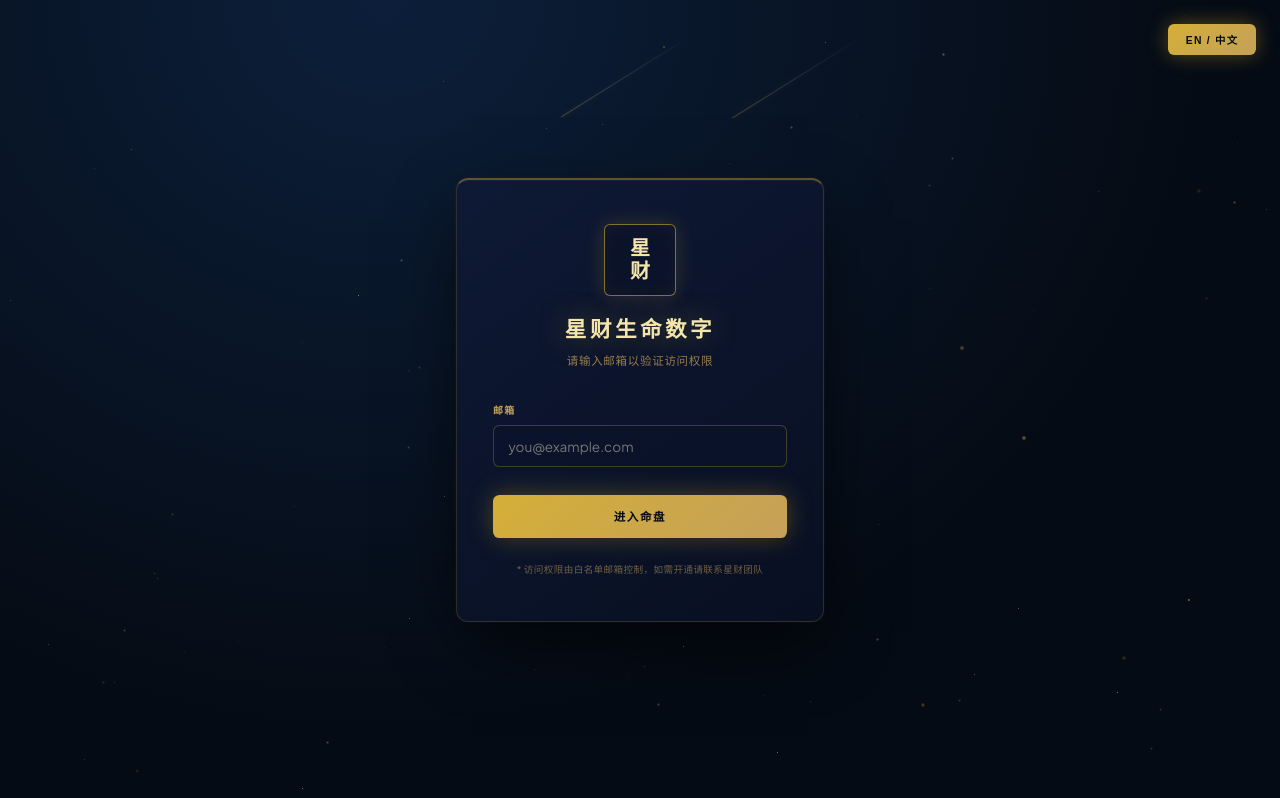
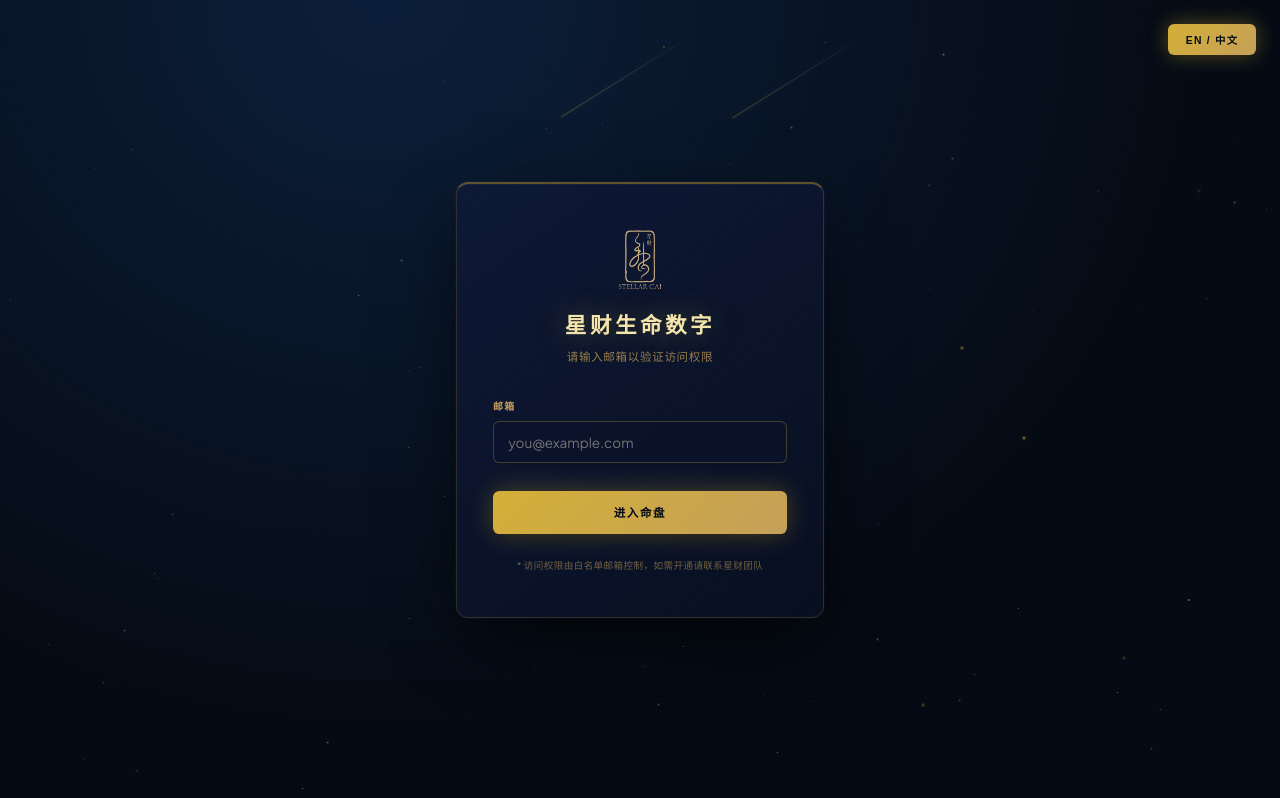
Before and after one commit to vliamsoon/scnumenergy, a plain HTML site: page index.html in a window 1280 px wide. Drawn offline with nearby package versions, Linux system fonts and the light colour scheme.

Commit message:
Update logo image source in index.html

```diff
--- a/index.html
+++ b/index.html
@@ -470,7 +470,7 @@
     e('div',{className:'panel login-card'},
       e('div',{className:'login-logo'},
         !imgErr
-          ? e('img',{src:'STELLAR CAI LOGO- BRIGHT.png',alt:'Stellar Cai Logo',
+          ? e('img',{src:'image.png.png',alt:'Stellar Cai Logo',
               style:{height:'4rem',width:'auto',objectFit:'contain',mixBlendMode:'screen'},
               onError:()=>setImgErr(true)})
           : e('div',{className:'logo-fb',style:{height:'4.5rem',width:'4.5rem'}},
```
